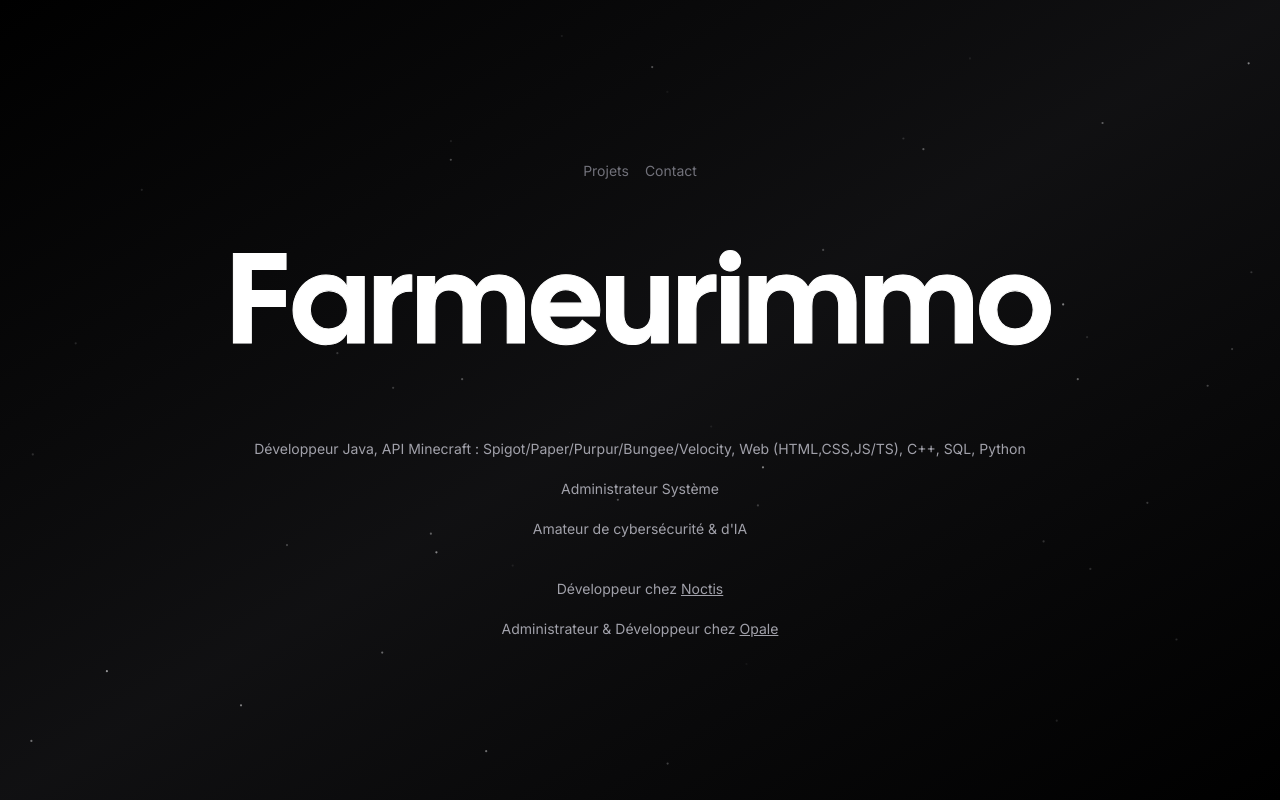
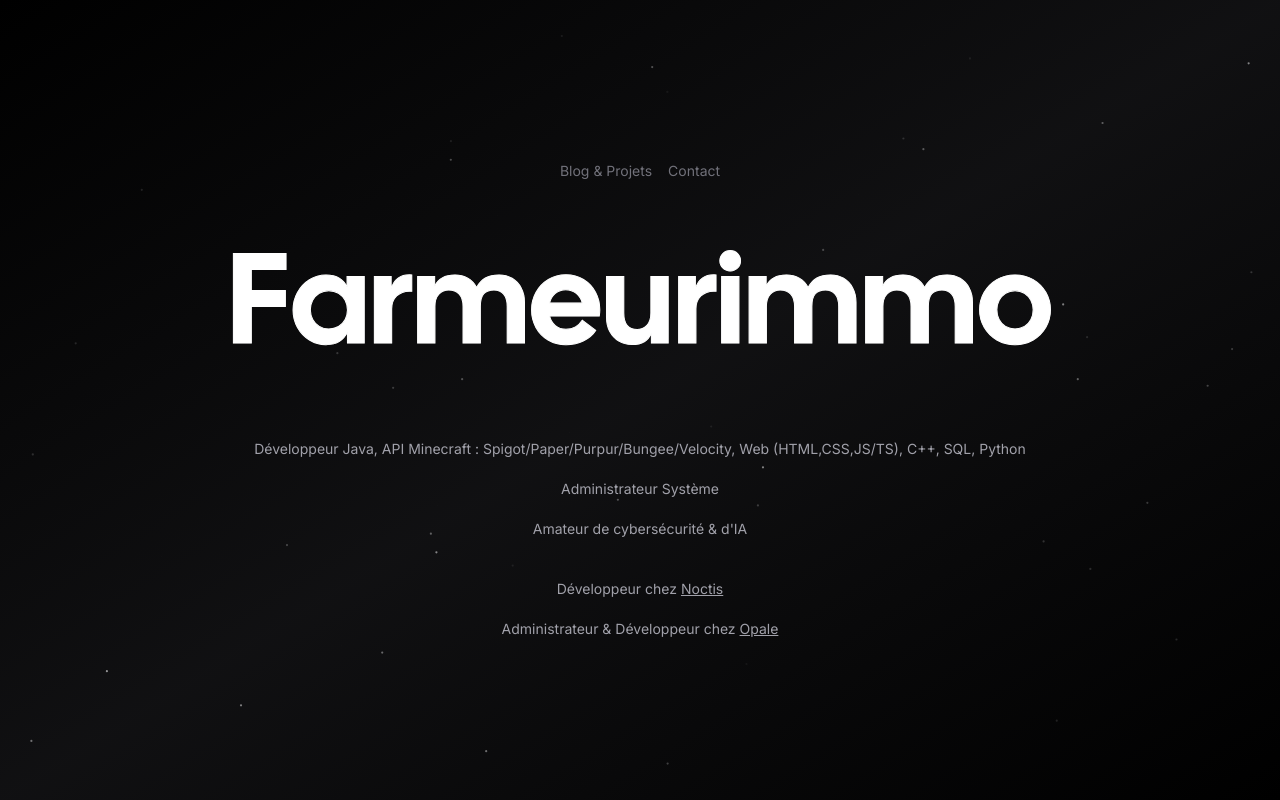
Before and after one commit to Farmeurimmo/old-portfolio, a Next.js app: page / in a window 1280 px wide. Built offline with nearby package versions, Linux system fonts and the light colour scheme; no server answers; what tailwindcss-debug-screens would draw is missing.

Commit message:
Mise à jour du contenu & nav bar

```diff
--- a/app/components/nav.tsx
+++ b/app/components/nav.tsx
@@ -32,7 +32,7 @@ export const Navigation: React.FC = () => {
                             href="/projets"
                             className="duration-200 text-zinc-400 hover:text-zinc-100"
                         >
-                            Projets
+                            Blog & Projets
                         </Link>
                         <Link
                             href="/contact"
--- a/app/page.tsx
+++ b/app/page.tsx
@@ -3,7 +3,7 @@ import React from "react";
 import Particles from "./components/particles";
 
 const navigation = [
-    {name: "Projets", href: "/projets"},
+    {name: "Blog & Projets", href: "/projets"},
     {name: "Contact", href: "/contact"},
 ];
 
--- a/app/projets/page.tsx
+++ b/app/projets/page.tsx
@@ -23,8 +23,8 @@ export default async function ProjectsPage() {
     const featured = allProjects.find(
         (project) => project.slug === "portfolio",
     )!;
-    const top2 = allProjects.find((project) => project.slug === "soon_1")!;
-    const top3 = allProjects.find((project) => project.slug === "soon_2")!;
+    const top2 = allProjects.find((project) => project.slug === "soon")!;
+    const top3 = allProjects.find((project) => project.slug === "soon")!;
     const sorted = allProjects
         .filter((p) => p.published)
         .filter(
@@ -45,10 +45,11 @@ export default async function ProjectsPage() {
             <div className="px-6 pt-16 mx-auto space-y-8 max-w-7xl lg:px-8 md:space-y-16 md:pt-24 lg:pt-32">
                 <div className="max-w-2xl mx-auto lg:mx-0">
                     <h2 className="text-3xl font-bold tracking-tight text-zinc-100 sm:text-4xl">
-                        Projets
+                        Blog & Projets
                     </h2>
                     <p className="mt-4 text-zinc-400">
-                        Certains de ces projets sont open-source ou personnel ou fait pour des projets
+                        Certains de ces projets sont open-source ou personnel ou fait pour des projets à part.
+                        Je poste ici les projets que je trouve intéressant de partager ou des expériences que j'ai envie de partager.
                     </p>
                 </div>
                 <div className="w-full h-px bg-zinc-800"/>
--- a/content/projets/portfolio.mdx
+++ b/content/projets/portfolio.mdx
@@ -1,6 +1,6 @@
 ---
 title: Portfolio
-description: Le portfolio sur lequel vous êtes actuellement.
+description: Le portfolio sur lequel vous êtes actuellement. Il est basé sur une template open source que j'ai modifié pour mes besoins.
 repository: farmeurimmo/portfolio
 url: https://farmeurimmo.fr
 date: 2023-06-20
--- a/content/projets/soon_1.mdx
+++ b/content/projets/soon.mdx
@@ -1,6 +1,6 @@
 ---
 title: Portfolio
-description: SOON
+description: .....
 repository: farmeurimmo/portfolio
 url: https://farmeurimmo.fr
 date: 2023-06-20
--- a/content/projets/soon_2.mdx
+++ /dev/null
@@ -1,10 +0,0 @@
----
-title: Portfolio
-description: SOON
-repository: farmeurimmo/portfolio
-url: https://farmeurimmo.fr
-date: 2023-06-20
-published: true
----
-
-En cours de rédaction...
```
